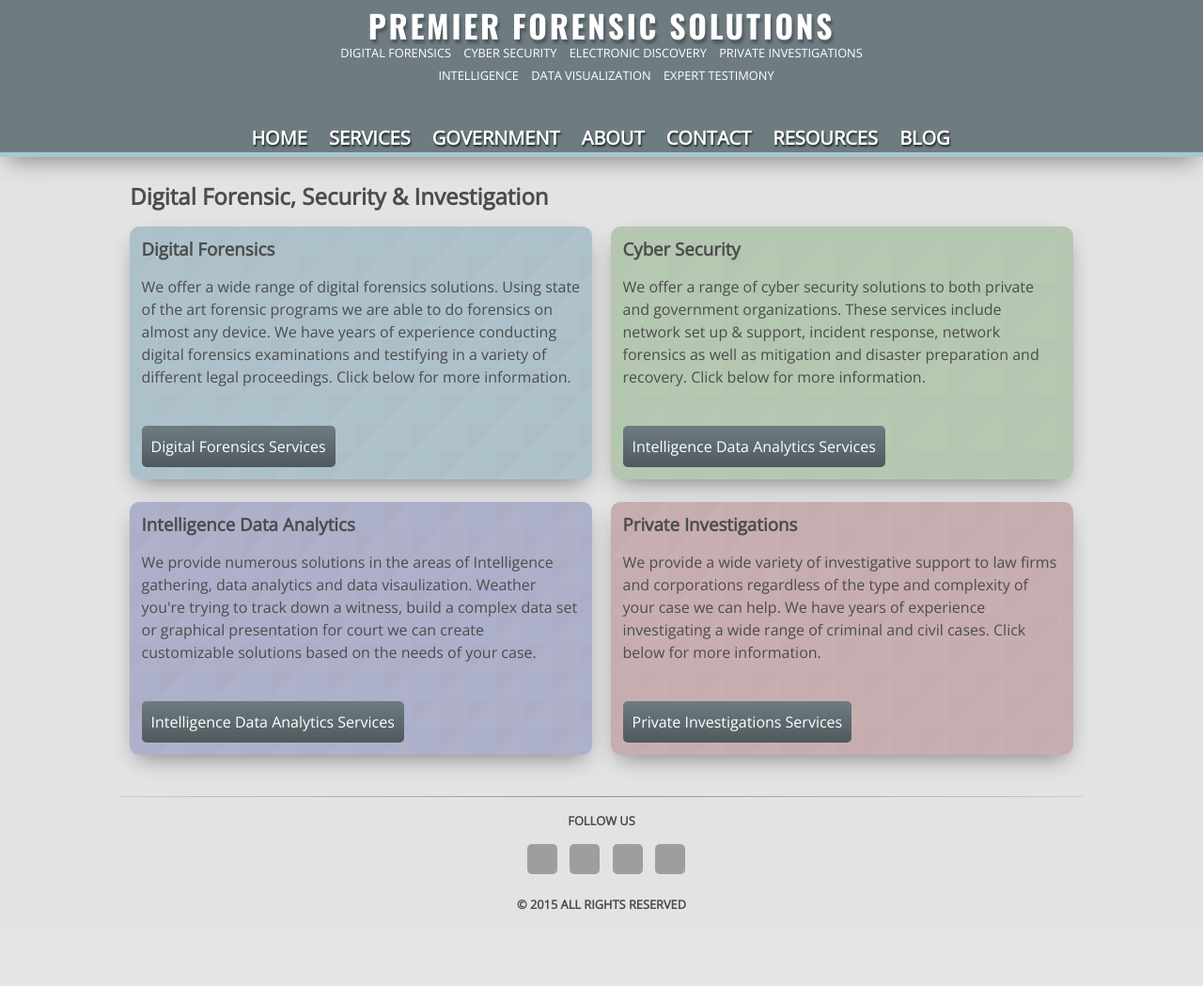
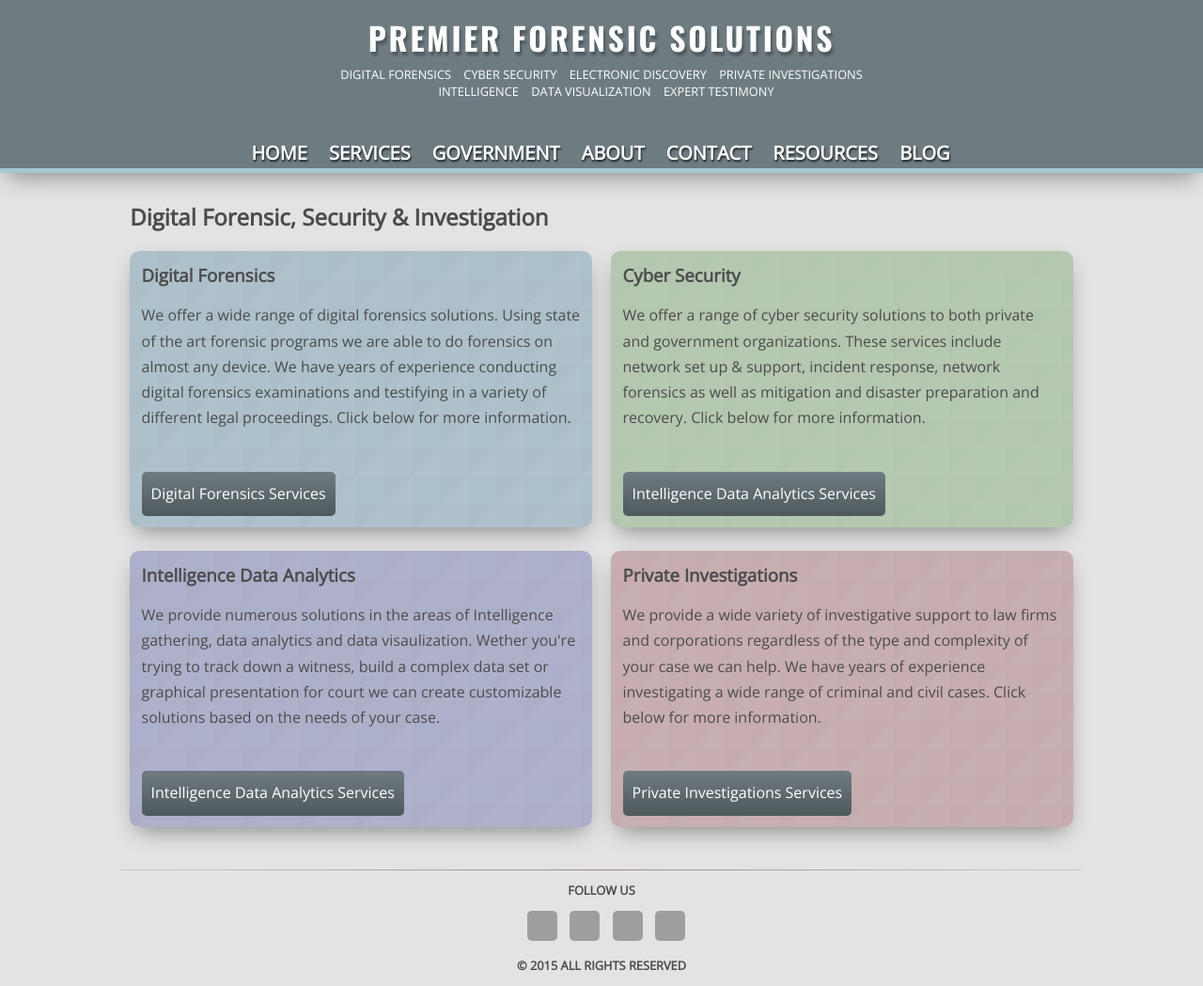
Before and after one commit to cmthoman/PFConcept, a Rails app: page / in a window 1280 px wide. Shown: the whole page at 94% size. Before the commit the page ends 968 px from the top, so only its background shows below. Run offline with Rails 7, Linux system fonts and the light colour scheme; style sheets or scripts are compiled from the project's sources; some libraries are stand-ins or nearby versions; grey boxes are pictures that could not be loaded.

Commit message:
Adjust lineeight for easier reading

```diff
--- a/app/assets/stylesheets/layout.css.scss
+++ b/app/assets/stylesheets/layout.css.scss
@@ -4,7 +4,6 @@ GENERAL STYLING
 
 body {
 	font-family: 'Open Sans', sans-serif;
-	line-height: 1.5em;
 }
 
 a {
@@ -60,6 +59,7 @@ h3 {
 	-moz-box-shadow: 0px 10px 24px -8px rgba(0,0,0,0.45);
 	box-shadow: 0px 10px 24px -8px rgba(0,0,0,0.45);
 	/*border: 1px solid rgba(0, 0, 0, 0.02);*/
+	line-height: 1.7em;
 }
 
 .content_box:nth-child(2) {
--- a/app/views/static_pages/home.html.erb
+++ b/app/views/static_pages/home.html.erb
@@ -8,7 +8,7 @@
 	</div>
 	<div class="content_box purple_triangle_bg">
 		<h3>Intelligence Data Analytics</h3>
-		<p>We provide numerous solutions in the areas of Intelligence gathering, data analytics and data visaulization. Weather you're trying to track down a witness, build a complex data set or graphical presentation for court we can create customizable solutions based on the needs of your case.</p>
+		<p>We provide numerous solutions in the areas of Intelligence gathering, data analytics and data visaulization. Wether you're trying to track down a witness, build a complex data set or graphical presentation for court we can create customizable solutions based on the needs of your case.</p>
 		<br/>
 		<a href="#" class="btn blue_btn">Intelligence Data Analytics Services</a>
 	</div>
```
